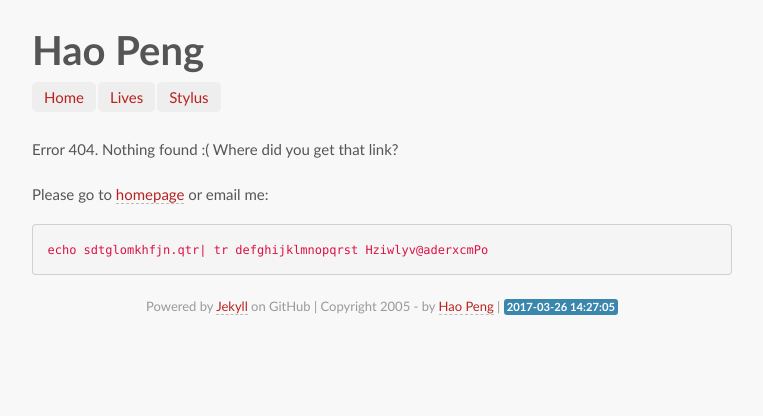
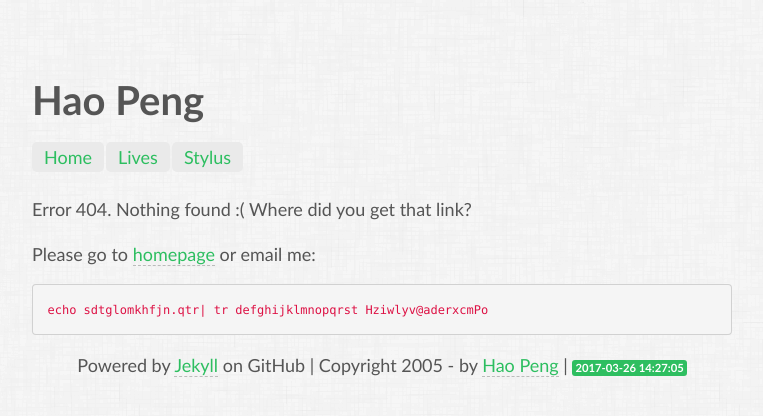
Before and after one commit to peng-howard/peng-howard.github.com, a Jekyll site: the page built from 404.md, in a window 1280 px wide. Shown: the top 416 px of the page, without its empty margins (258-1021 px from the left). Built offline with Jekyll 4.4.1, drawn with Linux system fonts in a browser that asks for light colours; some web fonts are replaced.

Commit message:
Homepage Color Scheme

```diff
--- a/_layouts/home.html
+++ b/_layouts/home.html
@@ -7,9 +7,6 @@
 <meta name="viewport" content="width=device-width; initial-scale=1.0">
 <link rel="stylesheet" type="text/css" href="/stylesheets/home.css">
 <style type="text/css">
-html, body {
-	background-color: #F8F8F8;
-}
 .container > footer p , .postheader > a{
 	text-align: center;
 }
@@ -47,7 +44,7 @@ ol.linenums li {
 {% if page.avatar %} <p><img src="https://0ahlhw.bn1.livefilestore.com/y2pcCtSEiy3iF2J7FxAEgkdsmPcv7nMdMtnK76pnYPV9gdD0d6Tuaf1VZl1f7xAgcTRr2syQIP2kF2pfBSQuwsnIUnIzxUMIv-LwvhSu6rAv_U/ph.jpg?psid=1" title="PHowrad" align="right" /></p> {% endif %}
 {{ content }}
 <footer>
-	<p><small>Powered by <a href="https://github.com/mojombo/jekyll">Jekyll</a> on GitHub | Copyright 2005 - <!-- {{site.time | date:"%Y"}} --> by <a href="mailto:haopeng.yn@gmail.com">Hao Peng</a> | <span class="label label-info">{{site.time | date:"%Y-%m-%d %H:%M:%S"}}</span></small></p>
+	<p>Powered by <a href="https://github.com/mojombo/jekyll">Jekyll</a> on GitHub | Copyright 2005 - <!-- {{site.time | date:"%Y"}} --> by <a href="mailto:haopeng.yn@gmail.com">Hao Peng</a> | <span class="label label-info">{{site.time | date:"%Y-%m-%d %H:%M:%S"}}</span></p>
 </footer>
 </div>
 </body>
--- a/stylesheets/home.css
+++ b/stylesheets/home.css
@@ -11,8 +11,9 @@ line-height:30px;
 }
 
 .sitename {
-font-size:24px;
+font-size:32px;
 font-weight:700;
+margin-bottom: 10px;
 }
 }
 
@@ -56,17 +57,18 @@ font-family:Galdeano,"Hiragino Sans GB","Microsoft YaHei",Trebuchet,"Trebuchet M
 font-size:15px;
 line-height:30px;
 color:#555;
-background-color:#fff;
-margin:0;
+background-image: url('/stylesheets/bg.png');
+background-repeat: repeat !important;
+margin: 50px 0px 0px 0px;
 }
 
 a {
-color:#b9221f;
+color:#2dbe60;
 text-decoration:none;
 }
 
 a:hover {
-color:#771614;
+color:#236e25;
 text-decoration:none;
 }
 
@@ -82,7 +84,7 @@ width:700px;
 }
 
 p {
-font-size:15px;
+font-size: 18px;
 line-height:30px;
 color:#555;
 margin:0 0 15px;
@@ -193,7 +195,7 @@ padding:0 0 0 15px;
 
 blockquote p {
 margin-bottom:0;
-font-size:13px;
+font-size:16px;
 font-weight:300;
 line-height:25px;
 }
@@ -349,14 +351,15 @@ list-style:none;
 }
 
 .nav>li>a {
+font-size: 18px;
 display:block;
-background-color:#eee;
+background-color:#EAEAEA;
 }
 
 .nav>li>a:hover {
 text-decoration:none;
 color:#fff;
-background-color:#b9221f;
+background-color:#2dbe60;
 }
 
 .pills {
@@ -426,7 +429,7 @@ background-color:#468847;
 }
 
 .label-info {
-background-color:#3a87ad;
+background-color:#2ebe60;
 }
 
 .hide {
--- a/stylesheets/style.css
+++ b/stylesheets/style.css
@@ -12,7 +12,7 @@
 @import url(http://fonts.googleapis.com/css?family=Galdeano);
 @import url(http://fonts.googleapis.com/css?family=Electrolize);
 @import url(http://fonts.googleapis.com/css?family=Cuprum);
-body{font-size:14px;font-family:"Galdeano","Hiragino Sans GB","Microsoft YaHei",Trebuchet,"Trebuchet MS",Tahoma,"Lucida Grande","Lucida Sans Unicode",Verdana,sans-serif;color:#000000;background-color:#ffffff;background-image:url('bg.png');background-repeat:repeat;}
+body{font-size:14px;font-family:"Galdeano","Hiragino Sans GB","Microsoft YaHei",Trebuchet,"Trebuchet MS",Tahoma,"Lucida Grande","Lucida Sans Unicode",Verdana,sans-serif;color:#000000;}
 *{padding:0;margin: 0;border:none;outline:none;}
 a{color:#dd0000;text-decoration:none;}
 a:hover{color:#333333;text-decoration:underline;}
```
Also changed, not shown: index.md (+2 -5 lines).
